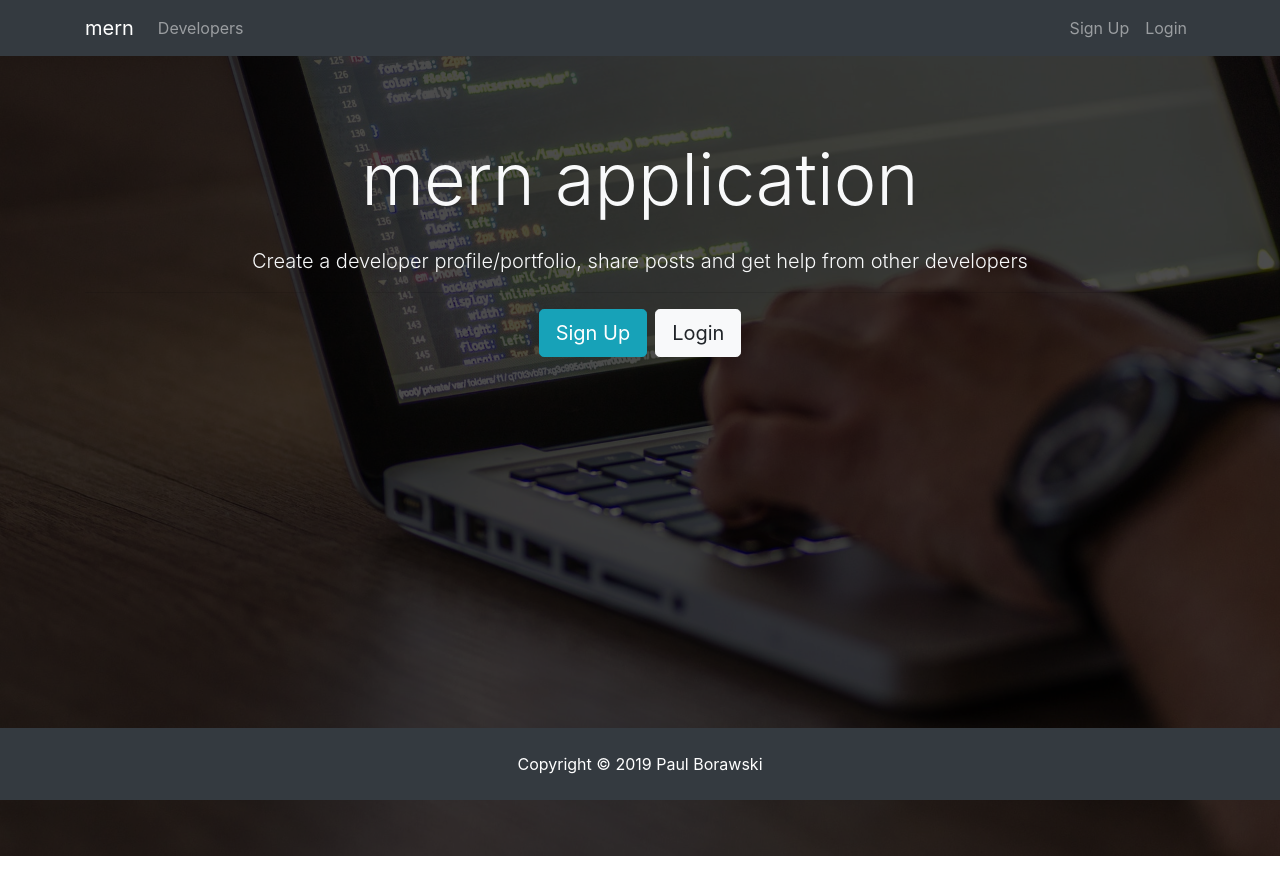
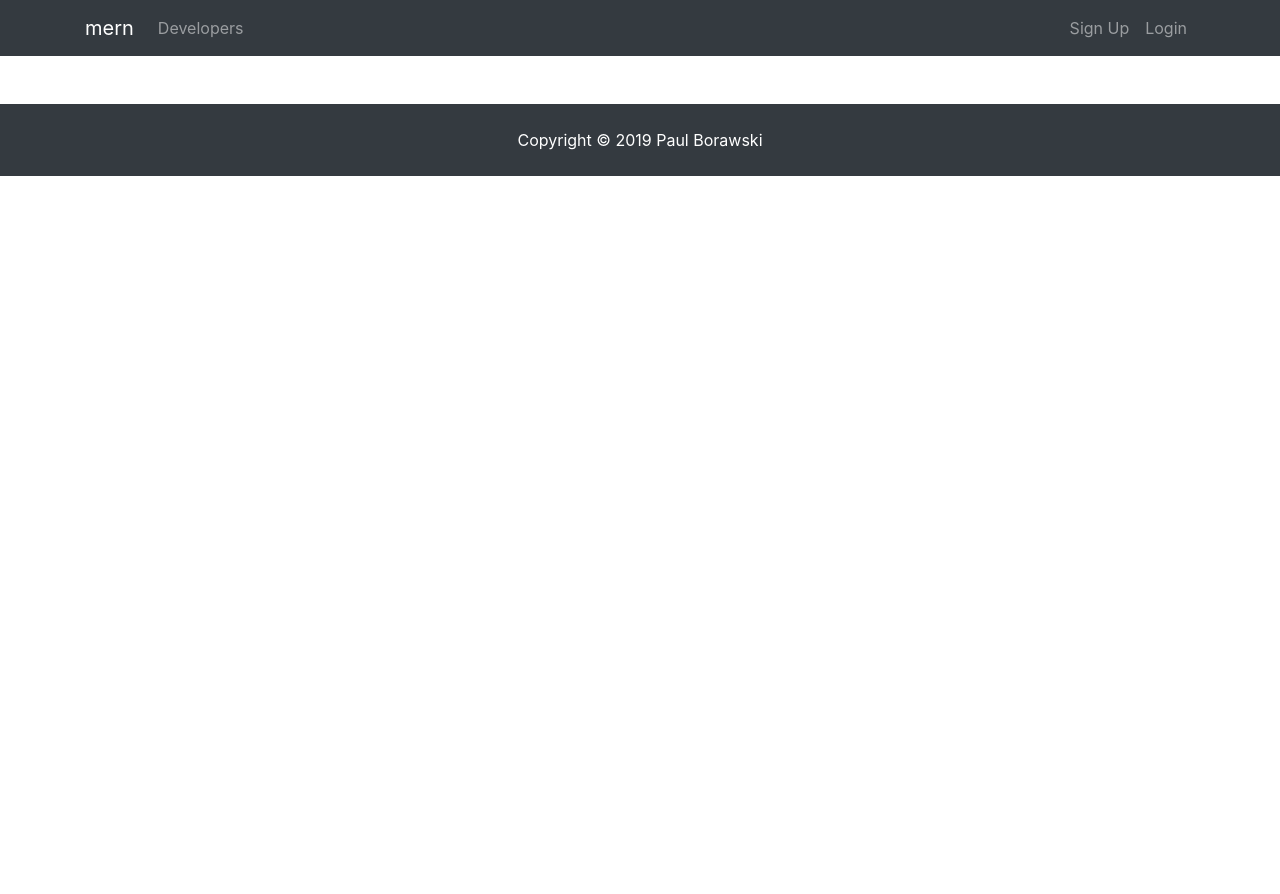
Before and after one commit to iAmNawa/mern, a React (Create React App) app in the folder client/: page /register in a window 1280 px wide. Shown: the top 894 px of the page. After the commit the page ends 800 px from the top, so only its background shows below. Built offline with nearby package versions, Linux system fonts and the light colour scheme.

Commit message:
added react router

```diff
--- a/client/package.json
+++ b/client/package.json
@@ -5,6 +5,7 @@
   "dependencies": {
     "react": "^16.8.4",
     "react-dom": "^16.8.4",
+    "react-router-dom": "^5.0.0",
     "react-scripts": "2.1.8"
   },
   "scripts": {
--- a/client/src/App.js
+++ b/client/src/App.js
@@ -1,4 +1,5 @@
 import React, { Component } from 'react';
+import { BrowserRouter as Router, Route } from 'react-router-dom';
 import Navbar from './components/layout/Navbar';
 import Landing from './components/layout/Landing';
 import Footer from './components/layout/Footer';
@@ -7,11 +8,13 @@
 class App extends Component {
   render() {
     return (
-      <div className="App">
-        <Navbar />
-        <Landing />
-        <Footer />
-      </div>
+      <Router>
+        <div className="App">
+          <Navbar />
+            <Route exact path="/" component={ Landing } />
+          <Footer />
+        </div>
+      </Router>
     );
   }
 }
```
